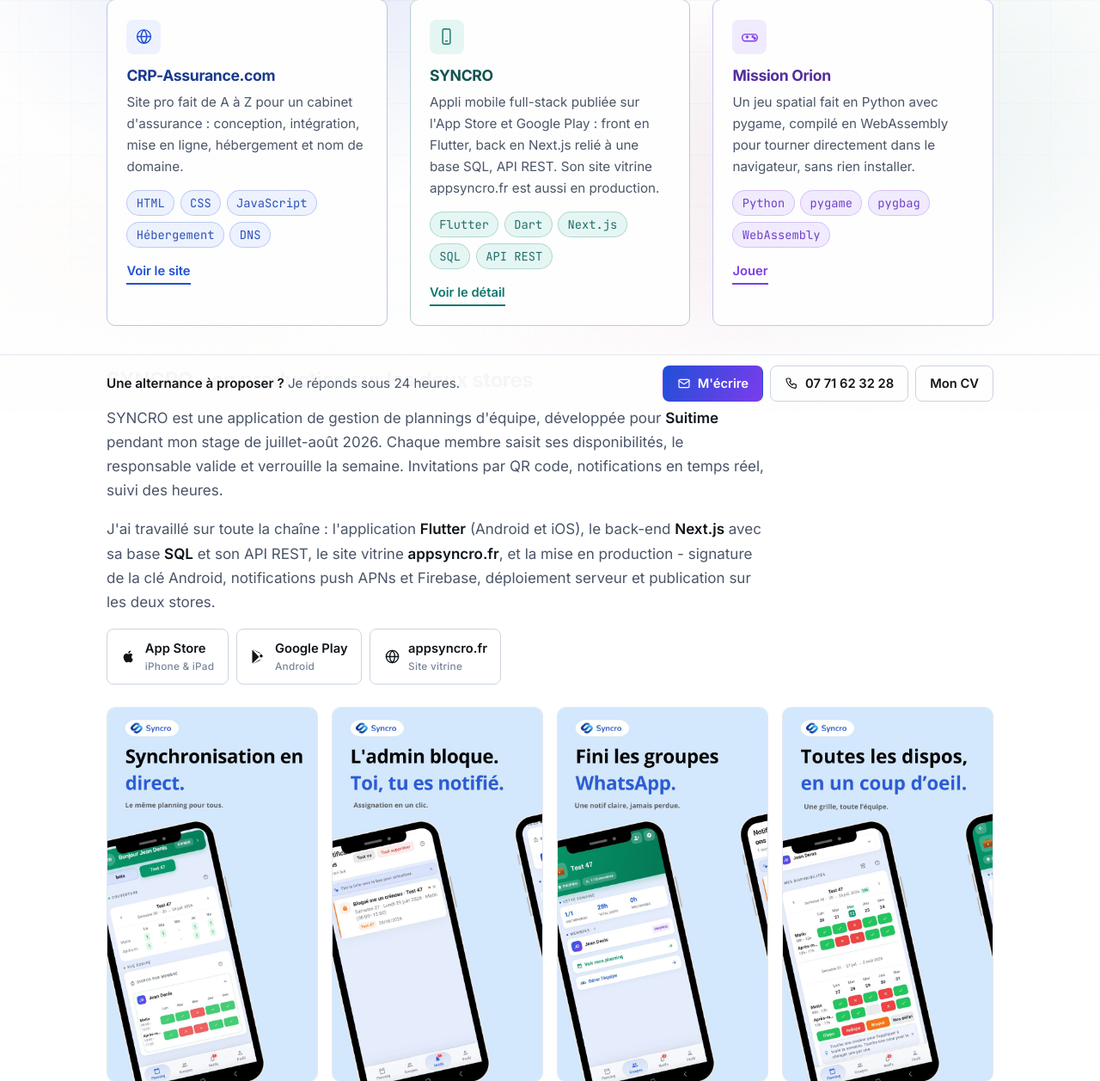
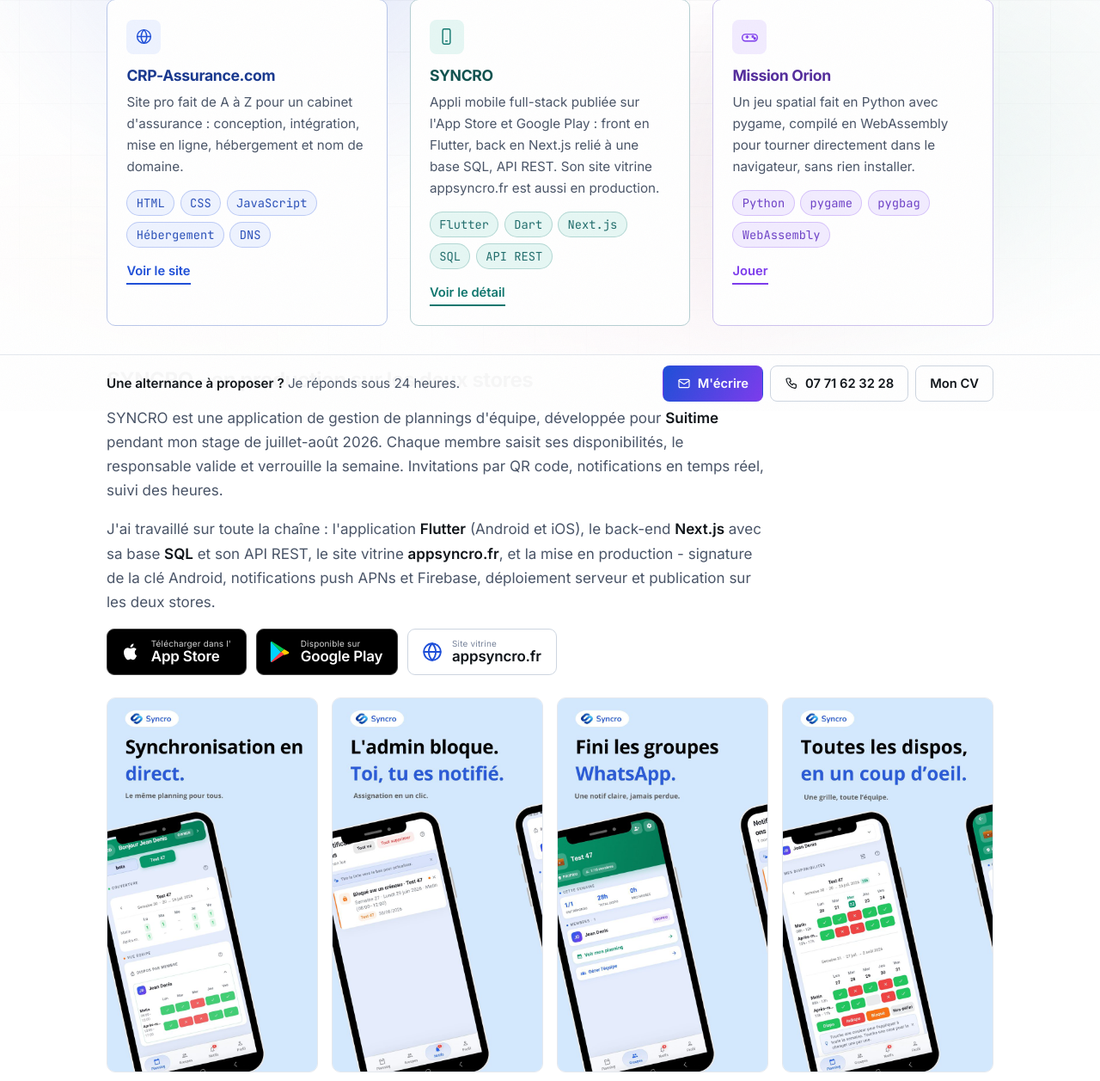
Before and after one commit to dorianpachot-create/portefollio, a PHP site: page /pages/projets-perso.html in a window 1280 px wide; the page is wider, and only the part inside the window is pictured. Shown: the part 322-1579 px from the top of that part at 86% size. Run offline with PHP 8.4, Linux system fonts and the light colour scheme.

Commit message:
Section Projets et mini-jeu revus
- Carrousel : les captures font du 9/16 et etaient posees dans un cadre
  large en object-fit: contain, donc l'image occupait un tiers de la
  surface. Le cadre passe en 9/16, limite a 260px, l'image le remplit.
- Badge "En production" descendu au bas de la vignette, avec fond opaque
  et pastille : il ne masque plus le visuel du projet
- Vrais badges App Store et Google Play : fond noir, logo, petite ligne
  au-dessus du nom. Triangle Play dessine en SVG avec ses quatre faces.
  Les trois liens ont la meme hauteur et sont alignes, celui du site
  vitrine garde la forme mais reste aux couleurs du site.
- Mini-jeu : la page bascule en fond sombre et le jeu occupe presque tout
  l'ecran, hauteur en clamp(420px, 100vh - barre - marges, 780px). Plus
  de bordure nette mais une lueur, pour le poser dans la page. Mot sur le
  temps de chargement, puisque Python entier est telecharge.
- .device-frame, classe morte, supprimee

Les fleches n'existaient deja plus dans le code, c'etait du cache.

42 tests au vert, 0 lien casse, 0 classe orpheline.

```diff
--- a/css/style.css
+++ b/css/style.css
@@ -722,36 +722,81 @@
   .promo--wide .carousel--compact { grid-column: 1; grid-row: auto; }
 }
 
-/* ---------- Liens de stores ---------- */
+/* ---------- Badges de magasins d'applications ----------
+   Reproduction fidele des badges officiels : fond noir, coins arrondis,
+   logo a gauche, petite ligne au-dessus du nom du magasin.
+
+   Les trois boutons ont la meme hauteur et le meme alignement, y compris
+   celui du site vitrine, qui reprend la meme forme pour ne pas casser
+   l'alignement de la rangee.
+
+   Note : ce sont des reproductions en SVG, pas les fichiers officiels
+   d'Apple et Google. Pour une utilisation commerciale il faudrait
+   telecharger les visuels sur leurs pages de ressources presse. */
 .store-links {
   display: flex;
   flex-wrap: wrap;
-  gap: 0.6rem;
+  align-items: stretch;
+  gap: 0.7rem;
   list-style: none;
   margin: 0;
   padding: 0;
 }
+.store-links > li { display: flex; }
+
 .store-link {
   display: inline-flex;
   align-items: center;
-  gap: 0.6rem;
-  padding: 0.6rem 0.95rem;
-  border: 1px solid var(--border-2);
-  border-radius: var(--radius-sm);
+  gap: 0.65rem;
+  height: 54px;
+  padding: 0 1.05rem 0 0.9rem;
+  border-radius: 9px;
+  background: #000;
+  border: 1px solid #3d3d3d;
+  color: #fff;
+  text-decoration: none;
+  transition: transform 0.18s cubic-bezier(.2,.7,.3,1), box-shadow 0.18s ease;
+}
+.store-link:hover {
+  transform: translateY(-2px);
+  box-shadow: 0 10px 24px rgba(0,0,0,.28);
+  text-decoration: none;
+  color: #fff;
+}
+.store-link svg { width: 26px; height: 26px; flex-shrink: 0; }
+.store-link span { display: flex; flex-direction: column; line-height: 1.12; text-align: left; }
+.store-link__sub {
+  font-family: var(--font);
+  font-size: 0.62rem;
+  font-weight: 400;
+  letter-spacing: 0.02em;
+  color: #d6d6d6;
+  text-transform: none;
+  order: -1;
+}
+.store-link__name {
+  font-family: var(--font);
+  font-size: 1.06rem;
+  font-weight: 600;
+  letter-spacing: -0.01em;
+  color: #fff;
+}
+
+/* Le lien du site vitrine garde la meme forme mais reste en couleurs du
+   site : c'est un lien maison, pas un badge de magasin. */
+.store-link--site {
   background: var(--bg);
+  border-color: var(--border-2);
   color: var(--text);
-  font-size: 0.92rem;
-  font-weight: 600;
-  transition: border-color 0.15s ease, background 0.15s ease;
-}
-.store-link:hover { border-color: var(--accent); background: var(--bg-tint); text-decoration: none; }
-.store-link svg { width: 19px; height: 19px; flex-shrink: 0; }
-.store-link__sub {
-  display: block;
-  font-size: 0.74rem;
-  font-weight: 500;
-  color: var(--text-3);
-  letter-spacing: 0.02em;
+}
+.store-link--site .store-link__sub { color: var(--text-3); }
+.store-link--site .store-link__name { color: var(--text); }
+.store-link--site svg { color: var(--c-blue); }
+.store-link--site:hover { border-color: var(--c-blue); color: var(--text); }
+
+@media (max-width: 520px) {
+  .store-links { flex-direction: column; }
+  .store-links > li, .store-link { width: 100%; }
 }
 
 /* =========================================================
--- a/pages/projets-perso.html
+++ b/pages/projets-perso.html
@@ -186,21 +186,36 @@
 
         <ul class="store-links">
           <li>
-            <a class="store-link" href="https://apps.apple.com/fr/app/syncro/id6787898930" target="_blank" rel="noopener noreferrer">
-              <svg viewBox="0 0 24 24" fill="currentColor" aria-hidden="true"><path d="M16.4 12.7c0-2.2 1.8-3.3 1.9-3.4-1-1.5-2.6-1.7-3.2-1.7-1.4-.1-2.7.8-3.3.8-.7 0-1.7-.8-2.8-.8-1.5 0-2.8.8-3.6 2.1-1.5 2.6-.4 6.5 1.1 8.7.7 1 1.6 2.2 2.7 2.2 1.1 0 1.5-.7 2.8-.7 1.3 0 1.6.7 2.8.7 1.2 0 1.9-1.1 2.6-2.1.8-1.2 1.2-2.4 1.2-2.5-.1 0-2.2-.9-2.2-3.3ZM14.3 5.9c.6-.7 1-1.7.9-2.7-.9 0-2 .6-2.6 1.3-.6.6-1.1 1.7-.9 2.6 1 .1 2-.5 2.6-1.2Z"/></svg>
-              <span>App Store<span class="store-link__sub">iPhone &amp; iPad</span></span>
+            <a class="store-link" href="https://apps.apple.com/fr/app/syncro/id6787898930" target="_blank" rel="noopener noreferrer" aria-label="Télécharger SYNCRO dans l'App Store, nouvel onglet">
+              <svg viewBox="0 0 24 24" fill="#fff" aria-hidden="true"><path d="M16.4 12.7c0-2.2 1.8-3.3 1.9-3.4-1-1.5-2.6-1.7-3.2-1.7-1.4-.1-2.7.8-3.3.8-.7 0-1.7-.8-2.8-.8-1.5 0-2.8.8-3.6 2.1-1.5 2.6-.4 6.5 1.1 8.7.7 1 1.6 2.2 2.7 2.2 1.1 0 1.5-.7 2.8-.7 1.3 0 1.6.7 2.8.7 1.2 0 1.9-1.1 2.6-2.1.8-1.2 1.2-2.4 1.2-2.5-.1 0-2.2-.9-2.2-3.3ZM14.3 5.9c.6-.7 1-1.7.9-2.7-.9 0-2 .6-2.6 1.3-.6.6-1.1 1.7-.9 2.6 1 .1 2-.5 2.6-1.2Z"/></svg>
+              <span>
+                <span class="store-link__sub">Télécharger dans l'</span>
+                <span class="store-link__name">App Store</span>
+              </span>
             </a>
           </li>
           <li>
-            <a class="store-link" href="https://play.google.com/store/apps/details?id=fr.appsyncro.mobile" target="_blank" rel="noopener noreferrer">
-              <svg viewBox="0 0 24 24" fill="currentColor" aria-hidden="true"><path d="M3.6 2.3c-.3.3-.5.8-.5 1.4v16.6c0 .6.2 1.1.5 1.4l.1.1 9.3-9.3v-.2L3.6 2.3Zm12.5 6.1L13.8 6 4.7 1.5c-.3-.2-.6-.2-.8-.1l12.2 7ZM17.9 9.5l-1.8-1-2.5 2.5 2.5 2.5 1.8-1c1-.6 1-1.8 0-2.4v-.6ZM3.9 22.6c.2 0 .5 0 .8-.2l9.1-4.5 2.3-2.4-12.2 7.1Z"/></svg>
-              <span>Google Play<span class="store-link__sub">Android</span></span>
+            <a class="store-link" href="https://play.google.com/store/apps/details?id=fr.appsyncro.mobile" target="_blank" rel="noopener noreferrer" aria-label="Télécharger SYNCRO sur Google Play, nouvel onglet">
+              <!-- Triangle Google Play, chaque face dans sa couleur d'origine. -->
+              <svg viewBox="0 0 512 512" aria-hidden="true">
+                <path fill="#00d3ff" d="M47 21c-7 7-11 18-11 33v404c0 15 4 26 11 33l2 2 226-226v-6L49 19z"/>
+                <path fill="#ffce00" d="M349 331 274 267v-6l75-64 2 1 89 51c26 14 26 38 0 52z"/>
+                <path fill="#ff3a44" d="M351 313 274 256 47 483c9 9 23 10 39 1z"/>
+                <path fill="#00c853" d="M351 199 86 28c-16-9-30-8-39 1l227 227z"/>
+              </svg>
+              <span>
+                <span class="store-link__sub">Disponible sur</span>
+                <span class="store-link__name">Google Play</span>
+              </span>
             </a>
           </li>
           <li>
-            <a class="store-link" href="https://appsyncro.fr" target="_blank" rel="noopener noreferrer">
+            <a class="store-link store-link--site" href="https://appsyncro.fr" target="_blank" rel="noopener noreferrer" aria-label="Voir le site appsyncro.fr, nouvel onglet">
               <svg viewBox="0 0 24 24" fill="none" stroke="currentColor" stroke-width="1.7" stroke-linecap="round" stroke-linejoin="round" aria-hidden="true"><circle cx="12" cy="12" r="9"/><path d="M3 12h18M12 3c2.5 2.6 3.8 5.7 3.8 9s-1.3 6.4-3.8 9c-2.5-2.6-3.8-5.7-3.8-9s1.3-6.4 3.8-9Z"/></svg>
-              <span>appsyncro.fr<span class="store-link__sub">Site vitrine</span></span>
+              <span>
+                <span class="store-link__sub">Site vitrine</span>
+                <span class="store-link__name">appsyncro.fr</span>
+              </span>
             </a>
           </li>
         </ul>
```
Also changed, not shown: other parts of css/style.css (+101 -27 lines), PROGRESS.md (+51 -0 lines), index.html (+23 -8 lines), pages/mini-jeu.html (+21 -11 lines).
